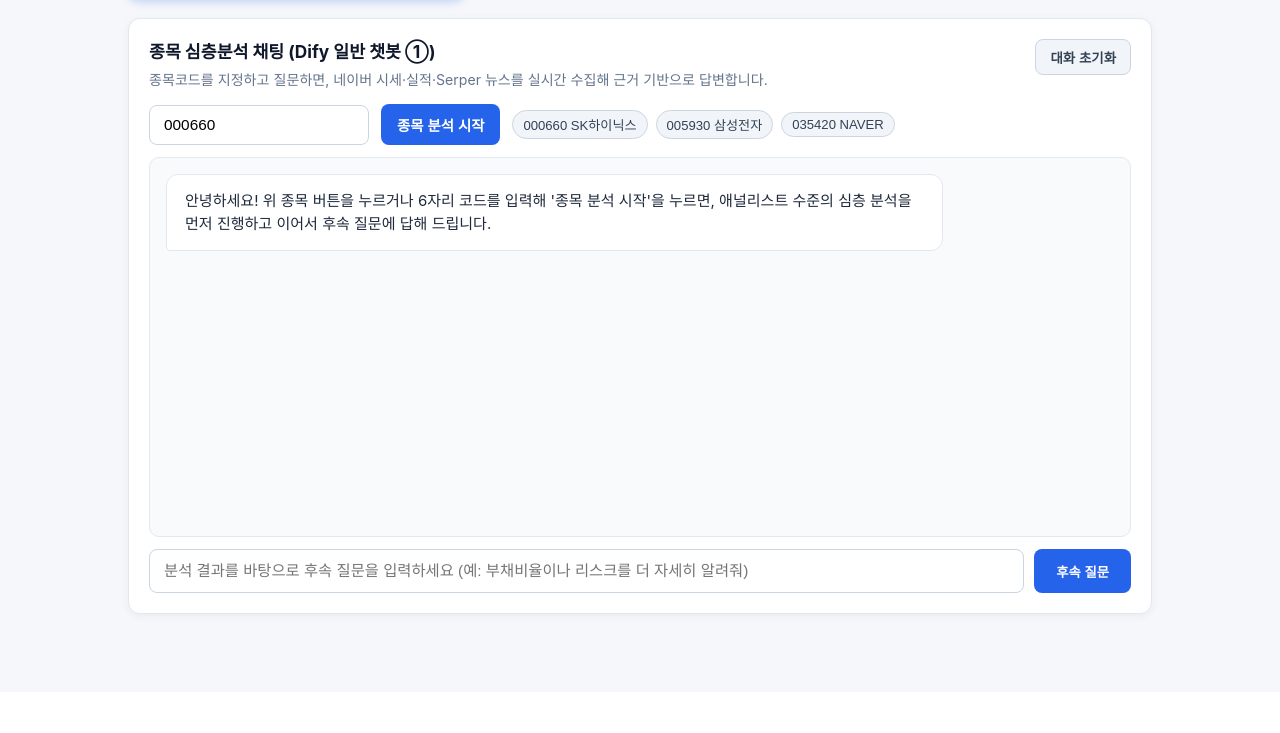
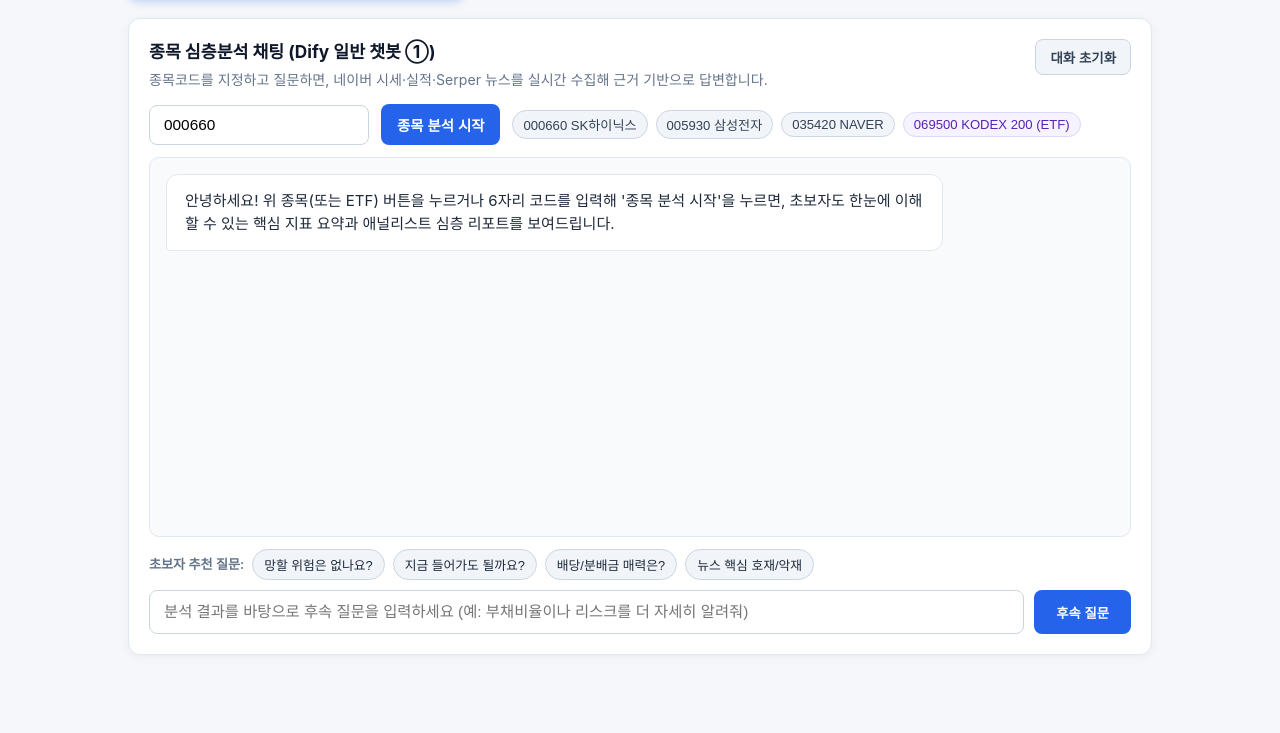
Before and after one commit to ghdnjsch123-cyber/investment-assistant, a Flask app: page / in a window 1280 px wide. Shown: the part 154-887 px from the top of the page. Before the commit the page ends 773 px from the top, so only its background shows below. Run offline with Flask 3, Linux system fonts and the light colour scheme.

Commit message:
feat: add KODEX 200 ETF support, beginner summary cards, reference report format, and quick questions

```diff
--- a/app.py
+++ b/app.py
@@ -135,19 +135,47 @@ def chat_analysis():
 
         stock_json = json.dumps(stock_data, ensure_ascii=False)
         stock_name = stock_data.get("name", "")
+        asset_type = stock_data.get("asset_type", "stock")
 
         if not question:
-            question = (
-                "당신은 여의도 증권사의 수석 애널리스트입니다. 아래 실시간 수집 데이터(JSON)만을 근거로 "
-                f"{stock_name}({code})에 대한 전문 애널리스트 심층 분석 리포트를 작성해 주세요.\n\n"
-                "다음 5가지 항목으로 구조화하여 구체적인 수치를 인용해 설명해 주세요:\n"
-                "1. **시세 및 모멘텀 진단**: 현재가, 등락률, 52주 최고/최저 대비 현재 가격 위치, 거래량·외인소진율\n"
-                "2. **밸류에이션 및 컨센서스 평가**: 현재 PER vs 추정 PER 변화, PBR·BPS 수준, 증권사 목표주가 대비 괴리율\n"
-                "3. **재무 펀더멘털(수익성·안정성)**: 최근 3~5년 매출·영업이익·영업이익률·ROE·부채비율·영업활동현금흐름 추이 (단, is_consensus가 true인 연도는 반드시 '추정치(E)'로 구분 표시)\n"
-                "4. **최신 뉴스 모멘텀 및 이슈**: 제공된 최신 뉴스 5건을 바탕으로 핵심 호재 및 리스크 요인 정리\n"
-                "5. **매수 vs 매도 우위 판단 (직접 결론)**: 수집된 밸류에이션(PER·PBR·목표주가 괴리율), 실적 성장성, 재무 안정성, 뉴스 모멘텀을 종합 저울질하여 현재 데이터 분석상 **[매수 우위 / 중립 / 매도(관망) 우위]** 중 어느 쪽이 더 우세한지 직접적으로 결론을 내리고, 매수 우위 근거와 매도(리스크) 근거를 구체적인 숫자로 대비해 제시해 주세요.\n"
-                "마지막으로 사용자가 이어서 후속 질문을 할 수 있도록 안내해 주세요."
-            )
+            if asset_type == "etf":
+                question = (
+                    "당신은 주식을 잘 모르는 초보자에게도 친절하게 설명하는 여의도 수석 ETF 애널리스트입니다. "
+                    f"아래 실시간 수집 데이터(JSON)만을 근거로 {stock_name}({code}) ETF에 대한 심층 분석 리포트를 작성해 주세요.\n"
+                    "어려운 금융 용어(NAV, 괴리율, 총보수 등)가 나올 때마다 반드시 괄호 안에 초보자용 쉬운 비유를 붙여주세요.\n\n"
+                    "다음 구조로 깔끔하게 작성해 주세요:\n"
+                    "### 1. 📊 핵심 요약\n"
+                    "- 지금 이 ETF가 어떤 상품인지, 최근 1년/단기 흐름과 현재 위치를 3줄 이내로 명쾌하게 요약\n"
+                    "### 2. 📌 핵심 지표 및 수급 해석\n"
+                    "- 현재가, 52주 최저~최고 중 현재 위치(position_52w%), 기초지수, 운용사, 순자산(NAV), 괴리율(실제 가치 대비 비싼지 싼지), 연간 수수료(총보수), 분배금 수익률 설명\n"
+                    "### 3. 📈 기간별 수익률 흐름\n"
+                    "- 최근 1개월, 3개월, 6개월, 1년 수익률을 비교해 단기 조정인지 장기 상승세인지 쉬운 말로 풀이\n"
+                    "### 4. 📰 최신 뉴스 모멘텀 및 시장 이슈\n"
+                    "- 제공된 뉴스 5건 기반 핵심 호재와 주의할 점 정리\n"
+                    "### 5. ⚖️ 매수 vs 매도 우위 판단 (직접 결론)\n"
+                    "- 수집된 데이터를 종합해 현재 **[매수 우위 / 중립 / 매도(관망) 우위]** 중 어느 쪽이 유리한지 직접 결론을 내리고, 매수 우위 근거 vs 매도(리스크) 근거를 숫자로 대비해 제시해 주세요.\n"
+                    "마지막으로 사용자가 이어서 후속 질문을 할 수 있도록 안내해 주세요."
+                )
+            else:
+                question = (
+                    "당신은 주식을 잘 모르는 초보자에게도 친절하게 설명하는 여의도 수석 애널리스트입니다. "
+                    f"아래 실시간 수집 데이터(JSON)만을 근거로 {stock_name}({code})에 대한 심층 분석 리포트를 작성해 주세요.\n"
+                    "어려운 금융 용어(PER, PBR, ROE, 부채비율 등)가 나올 때마다 반드시 괄호 안에 초보자용 쉬운 비유를 붙여주세요.\n\n"
+                    "다음 구조로 깔끔하게 작성해 주세요:\n"
+                    "### 1. 📊 핵심 요약\n"
+                    "- 현재 주가 흐름, 가격 위치, 핵심 투자 포인트를 3줄 이내로 명쾌하게 요약\n"
+                    "### 2. 📌 핵심 지표 및 수급 동향\n"
+                    "- 현재가, 전일대비, 52주 최저~최고 중 현재 위치(position_52w%), 최근 외국인·기관·개인 순매수 수급(investor_trend), 외인소진율 해석\n"
+                    "### 3. 📋 밸류에이션 분석 (지금 싼가 비싼가?)\n"
+                    "- 현재 PER vs 추정 PER, PBR·BPS, 증권사 목표주가 대비 현재가의 상승 여력(%)을 초보자도 이해하기 쉽게 설명\n"
+                    "### 4. 📊 재무 건전성 분석 (돈을 잘 벌고 튼튼한가?)\n"
+                    "- 최근 3~5년 매출액·영업이익·영업이익률·ROE·부채비율·영업활동현금흐름 추이 설명 (단, is_consensus가 true인 연도는 반드시 '추정치(E)'로 구분 표시)\n"
+                    "### 5. 📰 최신 뉴스 모멘텀 및 이슈\n"
+                    "- 제공된 뉴스 5건을 바탕으로 핵심 호재 및 리스크 정리\n"
+                    "### 6. ⚖️ 매수 vs 매도 우위 판단 (직접 결론)\n"
+                    "- 수집된 데이터를 종합해 현재 **[매수 우위 / 중립 / 매도(관망) 우위]** 중 어느 쪽이 유리한지 직접 결론을 내리고, 매수 우위 근거 vs 매도(리스크) 근거를 숫자로 대비해 제시해 주세요.\n"
+                    "마지막으로 사용자가 이어서 후속 질문을 할 수 있도록 안내해 주세요."
+                )
 
         enriched_query = (
             f"[종목 심층 분석 요청: {stock_name} ({code})]\n"
--- a/static/app.js
+++ b/static/app.js
@@ -249,6 +249,8 @@ document.addEventListener("DOMContentLoaded", () => {
     const applyInline = (line) =>
       line
         .replace(/\*\*(.+?)\*\*/g, "<strong>$1</strong>")
+        .replace(/\*([^*\n]+)\*/g, "$1")
+        .replace(/`([^`\n]+)`/g, "$1")
         .replace(/\[매수\s*우위\]/g, '<span class="stance-badge buy">매수 우위</span>')
         .replace(/\[매도(?:\(관망\))?\s*우위\]/g, '<span class="stance-badge sell">매도(관망) 우위</span>')
         .replace(/\[중립\]/g, '<span class="stance-badge neutral">중립</span>');
@@ -306,12 +308,14 @@ document.addEventListener("DOMContentLoaded", () => {
   const t1CodeInput = document.getElementById("t1CodeInput");
   const t1AnalyzeBtn = document.getElementById("t1AnalyzeBtn");
   const t1ContextBar = document.getElementById("t1ContextBar");
+  const t1SummaryCard = document.getElementById("t1SummaryCard");
   const t1ErrorBox = document.getElementById("t1ErrorBox");
   const t1ChatMessages = document.getElementById("t1ChatMessages");
   const t1ChatForm = document.getElementById("t1ChatForm");
   const t1QuestionInput = document.getElementById("t1QuestionInput");
   const t1SendBtn = document.getElementById("t1SendBtn");
   const t1ResetBtn = document.getElementById("t1ResetBtn");
+  const qqBtns = document.querySelectorAll(".qq-btn");
 
   let t1ConversationId = "";
   let t1LastCode = "";
@@ -324,6 +328,7 @@ document.addEventListener("DOMContentLoaded", () => {
     t1ChatMessages.innerHTML = "";
     appendChatBubble(t1ChatMessages, "bot", notice);
     t1ContextBar.classList.add("hidden");
+    t1SummaryCard.classList.add("hidden");
     t1ErrorBox.classList.add("hidden");
   }
 
@@ -332,6 +337,147 @@ document.addEventListener("DOMContentLoaded", () => {
     t1SendBtn.disabled = isBusy;
     t1QuestionInput.disabled = isBusy;
     t1CodeInput.disabled = isBusy;
+    qqBtns.forEach((b) => {
+      b.disabled = isBusy;
+    });
+  }
+
+  function renderTab1Summary(stockData) {
+    const snap = stockData.snapshot || {};
+    const isEtf = stockData.asset_type === "etf";
+    const badgeEl = document.getElementById("t1AssetBadge");
+    badgeEl.textContent = isEtf ? "ETF" : "주식";
+    badgeEl.className = `asset-badge ${isEtf ? "etf" : "stock"}`;
+
+    document.getElementById("t1SummaryName").textContent = `${stockData.name} (${stockData.code})`;
+    document.getElementById("t1SummaryPrice").textContent = formatNumber(snap.current_price, "원");
+
+    const changeEl = document.getElementById("t1SummaryChange");
+    const rate = snap.change_rate;
+    if (rate !== null && rate !== undefined) {
+      const sign = rate > 0 ? "▲" : rate < 0 ? "▼" : "";
+      const plus = rate > 0 ? "+" : "";
+      changeEl.textContent = `${sign} ${plus}${rate}%`;
+      changeEl.className = `t1-summary-change ${rate > 0 ? "up" : rate < 0 ? "down" : "flat"}`;
+    } else {
+      changeEl.textContent = "-";
+      changeEl.className = "t1-summary-change flat";
+    }
+
+    const pos = snap.position_52w;
+    if (pos !== null && pos !== undefined) {
+      document.getElementById("t1RangeLabel").textContent =
+        `1년(52주) 중 현재 위치: ${pos}% (최저 ${formatNumber(snap.low52)} ~ 최고 ${formatNumber(snap.high52)})`;
+      document.getElementById("t1RangeFill").style.width = `${pos}%`;
+    } else {
+      document.getElementById("t1RangeLabel").textContent = "52주 가격 위치 정보 없음";
+      document.getElementById("t1RangeFill").style.width = "0%";
+    }
+
+    let cards = [];
+    if (isEtf) {
+      const etf = snap.etf_info || {};
+      const dev = etf.deviation_rate;
+      const devHint =
+        dev === null || dev === undefined
+          ? "실제 가치와 비교 정보"
+          : Math.abs(dev) < 0.3
+            ? "실제 가치(NAV)와 거의 같은 정가 거래 중"
+            : dev < 0
+              ? "실제 가치보다 약간 싸게 거래 중"
+              : "실제 가치보다 약간 비싸게 거래 중";
+      cards = [
+        {
+          title: "무엇을 따라가나요? (기초지수)",
+          val: etf.base_index || "-",
+          hint: `운용사: ${etf.issuer || "-"}`,
+        },
+        {
+          title: "제값에 사나요? (NAV / 괴리율)",
+          val: `${formatNumber(etf.nav, "원")} (${dev ?? "-"}%)`,
+          hint: devHint,
+        },
+        {
+          title: "1년 수수료 (총보수)",
+          val: etf.total_fee !== null && etf.total_fee !== undefined ? `연 ${etf.total_fee}%` : "-",
+          hint: "1,000만원 투자 시 연 약 " + (etf.total_fee ? `${Math.round(etf.total_fee * 100000).toLocaleString("ko-KR")}원` : "-"),
+        },
+        {
+          title: "최근 1년 수익률 / 분배금",
+          val: `${etf.return_1y ?? "-"}% / 연 ${snap.dividend_yield ?? "-"}%`,
+          hint: `1개월 ${etf.return_1m ?? "-"}% · 3개월 ${etf.return_3m ?? "-"}%`,
+        },
+      ];
+    } else {
+      const per = snap.per;
+      const perHint =
+        per === null || per === undefined
+          ? "적자 상태이거나 계산 불가"
+          : per < 10
+            ? `버는 돈 대비 싼 편 (추정 ${snap.forward_per ?? "-"}배)`
+            : per <= 20
+              ? `적정한 가격대 (추정 ${snap.forward_per ?? "-"}배)`
+              : `미래 성장 기대감이 큰 편 (추정 ${snap.forward_per ?? "-"}배)`;
+
+      const cur = snap.current_price;
+      const tgt = snap.target_price;
+      let upsideStr = "-";
+      let upsideHint = "증권사 목표가 정보 없음";
+      if (cur && tgt) {
+        const up = (((tgt - cur) / cur) * 100).toFixed(1);
+        upsideStr = `${formatNumber(tgt, "원")} (${up > 0 ? "+" : ""}${up}%)`;
+        upsideHint = "최근 3개월 증권사 전문가 평균 눈높이";
+      }
+
+      const actualFins = (stockData.financials || []).filter((f) => !f.is_consensus);
+      const latestFin = actualFins.length > 0 ? actualFins[actualFins.length - 1] : null;
+      const debt = latestFin ? latestFin.debt_ratio : null;
+      const debtHint =
+        debt === null || debt === undefined
+          ? "재무제표 확인 필요"
+          : debt < 100
+            ? `${latestFin.period} 기준 빚이 적어 매우 튼튼함`
+            : debt < 200
+              ? `${latestFin.period} 기준 무난한 수준`
+              : `${latestFin.period} 기준 빚 비율이 다소 높음`;
+
+      const trend = snap.investor_trend;
+      let trendVal = `외국인 보유 ${snap.foreign_rate ?? "-"}%`;
+      let trendHint = "최근 외국인·기관 수급 정보 없음";
+      if (trend) {
+        const fSign = trend.foreigner > 0 ? "순매수" : trend.foreigner < 0 ? "순매도" : "보합";
+        const oSign = trend.organ > 0 ? "순매수" : trend.organ < 0 ? "순매도" : "보합";
+        trendVal = `외국인 ${fSign} / 기관 ${oSign}`;
+        trendHint = `${trend.date} 기준 외국인 ${formatNumber(trend.foreigner, "주")}`;
+      }
+
+      cards = [
+        { title: "가격 가성비 (PER)", val: formatNumber(per, "배"), hint: perHint },
+        { title: "전문가 목표주가", val: upsideStr, hint: upsideHint },
+        { title: "회사 빚 안전성 (부채비율)", val: debt !== null ? `${debt}%` : "-", hint: debtHint },
+        { title: "큰손 수급 동향", val: trendVal, hint: trendHint },
+      ];
+    }
+
+    const gridEl = document.getElementById("t1BeginnerCards");
+    gridEl.innerHTML = "";
+    cards.forEach((c) => {
+      const div = document.createElement("div");
+      div.className = "beginner-item";
+      const t = document.createElement("div");
+      t.className = "beginner-title";
+      t.textContent = c.title;
+      const v = document.createElement("div");
+      v.className = "beginner-val";
+      v.textContent = c.val;
+      const h = document.createElement("div");
+      h.className = "beginner-hint";
+      h.textContent = c.hint;
+      div.append(t, v, h);
+      gridEl.appendChild(div);
+    });
+
+    t1SummaryCard.classList.remove("hidden");
   }
 
   async function sendTab1Request(code, question = "", isInitial = false) {
@@ -348,6 +494,7 @@ document.addEventListener("DOMContentLoaded", () => {
       if (isInitial) {
         t1ChatMessages.innerHTML = "";
         t1ContextBar.classList.add("hidden");
+        t1SummaryCard.classList.add("hidden");
       }
     }
     t1LastCode = code;
@@ -384,10 +531,18 @@ document.addEventListener("DOMContentLoaded", () => {
 
       if (data.stock_data) {
         const s = data.stock_data.snapshot || {};
-        t1ContextBar.textContent =
-          `수집 근거 반영됨: ${data.stock_data.name} (${code}) · 현재가 ${formatNumber(s.current_price, "원")} · ` +
-          `PER ${formatNumber(s.per, "배")} · PBR ${formatNumber(s.pbr, "배")} · 뉴스 ${(data.stock_data.news || []).length}건`;
+        if (data.stock_data.asset_type === "etf") {
+          const etf = s.etf_info || {};
+          t1ContextBar.textContent =
+            `수집 근거 반영됨: ${data.stock_data.name} (${code}, ETF) · 현재가 ${formatNumber(s.current_price, "원")} · ` +
+            `기초지수 ${etf.base_index || "-"} · 총보수 ${etf.total_fee ?? "-"}% · 뉴스 ${(data.stock_data.news || []).length}건`;
+        } else {
+          t1ContextBar.textContent =
+            `수집 근거 반영됨: ${data.stock_data.name} (${code}) · 현재가 ${formatNumber(s.current_price, "원")} · ` +
+            `PER ${formatNumber(s.per, "배")} · PBR ${formatNumber(s.pbr, "배")} · 뉴스 ${(data.stock_data.news || []).length}건`;
+        }
         t1ContextBar.classList.remove("hidden");
+        renderTab1Summary(data.stock_data);
       }
     } catch (err) {
       thinkingBubble.textContent = `오류: ${err.message}`;
@@ -425,6 +580,16 @@ document.addEventListener("DOMContentLoaded", () => {
     if (!question) return;
     t1QuestionInput.value = "";
     sendTab1Request(code, question, !t1ConversationId);
+  });
+
+  // 4) 초보자용 원클릭 추천 질문 버튼
+  qqBtns.forEach((btn) => {
+    btn.addEventListener("click", () => {
+      const code = t1CodeInput.value.trim();
+      const question = btn.dataset.q;
+      if (!question) return;
+      sendTab1Request(code, question, !t1ConversationId);
+    });
   });
 
   // -------------------------------------------------------------------------
--- a/static/style.css
+++ b/static/style.css
@@ -849,3 +849,163 @@ body {
   color: #475569;
   border: 1px solid #cbd5e1;
 }
+
+/* 탭 1 초보자 요약 카드 & 추천 질문 */
+.etf-chip {
+  background: #f5f3ff;
+  border-color: #ddd6fe;
+  color: #5b21b6;
+}
+
+.etf-chip:hover {
+  background: #ede9fe;
+}
+
+.t1-summary-card {
+  background: #f8fafc;
+  border: 1px solid #cbd5e1;
+  border-radius: 10px;
+  padding: 14px 16px;
+  margin-bottom: 14px;
+}
+
+.t1-summary-top {
+  display: flex;
+  justify-content: space-between;
+  align-items: center;
+  flex-wrap: wrap;
+  gap: 12px;
+  margin-bottom: 12px;
+}
+
+.t1-title-group {
+  display: flex;
+  align-items: center;
+  gap: 8px;
+  flex-wrap: wrap;
+}
+
+.asset-badge {
+  font-size: 0.75rem;
+  font-weight: 700;
+  padding: 3px 8px;
+  border-radius: 6px;
+}
+
+.asset-badge.stock {
+  background: #dbeafe;
+  color: #1e40af;
+}
+
+.asset-badge.etf {
+  background: #ede9fe;
+  color: #5b21b6;
+}
+
+.t1-summary-price {
+  font-size: 1.15rem;
+  font-weight: 800;
+  color: #0f172a;
+}
+
+.t1-summary-change {
+  font-size: 0.88rem;
+  font-weight: 700;
+}
+
+.t1-summary-change.up { color: var(--up-color); }
+.t1-summary-change.down { color: var(--down-color); }
+.t1-summary-change.flat { color: var(--flat-color); }
+
+.t1-range-group {
+  min-width: 220px;
+}
+
+.t1-range-label {
+  display: block;
+  font-size: 0.78rem;
+  color: var(--text-muted);
+  margin-bottom: 4px;
+}
+
+.range-bar-bg {
+  width: 100%;
+  height: 8px;
+  background: #e2e8f0;
+  border-radius: 999px;
+  overflow: hidden;
+}
+
+.range-bar-fill {
+  height: 100%;
+  background: var(--primary);
+  border-radius: 999px;
+  transition: width 0.3s ease;
+}
+
+.t1-beginner-grid {
+  display: grid;
+  grid-template-columns: repeat(auto-fit, minmax(195px, 1fr));
+  gap: 10px;
+}
+
+.beginner-item {
+  background: #ffffff;
+  border: 1px solid var(--border-color);
+  border-radius: 8px;
+  padding: 10px 12px;
+}
+
+.beginner-title {
+  font-size: 0.78rem;
+  color: var(--text-muted);
+  margin-bottom: 3px;
+}
+
+.beginner-val {
+  font-size: 1rem;
+  font-weight: 700;
+  color: #0f172a;
+  margin-bottom: 3px;
+}
+
+.beginner-hint {
+  font-size: 0.78rem;
+  color: #334155;
+  line-height: 1.35;
+}
+
+.quick-questions {
+  display: flex;
+  align-items: center;
+  gap: 8px;
+  flex-wrap: wrap;
+  margin-bottom: 10px;
+}
+
+.qq-label {
+  font-size: 0.82rem;
+  font-weight: 600;
+  color: var(--text-muted);
+}
+
+.qq-btn {
+  background: #f1f5f9;
+  border: 1px solid #cbd5e1;
+  color: #1e293b;
+  font-size: 0.8rem;
+  font-weight: 500;
+  padding: 5px 11px;
+  border-radius: 999px;
+  cursor: pointer;
+  transition: background-color 0.15s;
+}
+
+.qq-btn:hover:not(:disabled) {
+  background: #e2e8f0;
+}
+
+.qq-btn:disabled {
+  opacity: 0.55;
+  cursor: not-allowed;
+}
--- a/templates/index.html
+++ b/templates/index.html
@@ -5,7 +5,7 @@
   <meta name="viewport" content="width=device-width, initial-scale=1.0" />
   <meta name="color-scheme" content="light" />
   <title>나의 투자도우미 (My Investment Assistant)</title>
-  <link rel="stylesheet" href="{{ url_for('static', filename='style.css') }}?v=4" />
+  <link rel="stylesheet" href="{{ url_for('static', filename='style.css') }}?v=5" />
   <script src="https://cdn.jsdelivr.net/npm/chart.js@4.4.3/dist/chart.umd.min.js"></script>
 </head>
 <body>
@@ -47,16 +47,46 @@
             <button type="button" class="chip-btn t1-chip" data-code="000660">000660 SK하이닉스</button>
             <button type="button" class="chip-btn t1-chip" data-code="005930">005930 삼성전자</button>
             <button type="button" class="chip-btn t1-chip" data-code="035420">035420 NAVER</button>
+            <button type="button" class="chip-btn t1-chip etf-chip" data-code="069500">069500 KODEX 200 (ETF)</button>
           </div>
         </form>
 
         <div id="t1ContextBar" class="context-bar hidden"></div>
+
+        <!-- 초보자용 한눈에 보는 숫자 번역 카드 -->
+        <div id="t1SummaryCard" class="t1-summary-card hidden">
+          <div class="t1-summary-top">
+            <div class="t1-title-group">
+              <span id="t1AssetBadge" class="asset-badge stock">주식</span>
+              <strong id="t1SummaryName">-</strong>
+              <span id="t1SummaryPrice" class="t1-summary-price">-</span>
+              <span id="t1SummaryChange" class="t1-summary-change">-</span>
+            </div>
+            <div class="t1-range-group">
+              <span id="t1RangeLabel" class="t1-range-label">52주 위치: -</span>
+              <div class="range-bar-bg">
+                <div id="t1RangeFill" class="range-bar-fill" style="width: 0%;"></div>
+              </div>
+            </div>
+          </div>
+          <div id="t1BeginnerCards" class="t1-beginner-grid"></div>
+        </div>
+
         <div id="t1ErrorBox" class="status-box error hidden"></div>
 
         <div id="t1ChatMessages" class="chat-box">
           <div class="chat-msg bot">
-            <div class="chat-bubble">안녕하세요! 위 종목 버튼을 누르거나 6자리 코드를 입력해 '종목 분석 시작'을 누르면, 애널리스트 수준의 심층 분석을 먼저 진행하고 이어서 후속 질문에 답해 드립니다.</div>
+            <div class="chat-bubble">안녕하세요! 위 종목(또는 ETF) 버튼을 누르거나 6자리 코드를 입력해 '종목 분석 시작'을 누르면, 초보자도 한눈에 이해할 수 있는 핵심 지표 요약과 애널리스트 심층 리포트를 보여드립니다.</div>
           </div>
+        </div>
+
+        <!-- 초보자용 원클릭 후속 질문 버튼 -->
+        <div class="quick-questions">
+          <span class="qq-label">초보자 추천 질문:</span>
+          <button type="button" class="qq-btn" data-q="이 종목(또는 ETF)이 망하거나 크게 손실 날 가장 큰 위험은 뭔가요? 쉽게 설명해 주세요.">망할 위험은 없나요?</button>
+          <button type="button" class="qq-btn" data-q="지금 가격 위치와 밸류에이션(또는 괴리율)을 볼 때 초보자가 들어가도 괜찮은 타이밍인가요?">지금 들어가도 될까요?</button>
+          <button type="button" class="qq-btn" data-q="배당금(또는 분배금)은 얼마나 나오고 주주환원 매력은 어떤가요?">배당/분배금 매력은?</button>
+          <button type="button" class="qq-btn" data-q="최근 뉴스 5건 중에서 주가에 가장 큰 영향을 줄 핵심 호재와 악재 1가지씩만 꼽아주세요.">뉴스 핵심 호재/악재</button>
         </div>
 
         <form id="t1ChatForm" class="chat-input-form">
@@ -206,6 +236,6 @@
     </section>
   </div>
 
-  <script src="{{ url_for('static', filename='app.js') }}?v=4"></script>
+  <script src="{{ url_for('static', filename='app.js') }}?v=6"></script>
 </body>
 </html>
```
Also changed, not shown: collector.py (+79 -13 lines).
